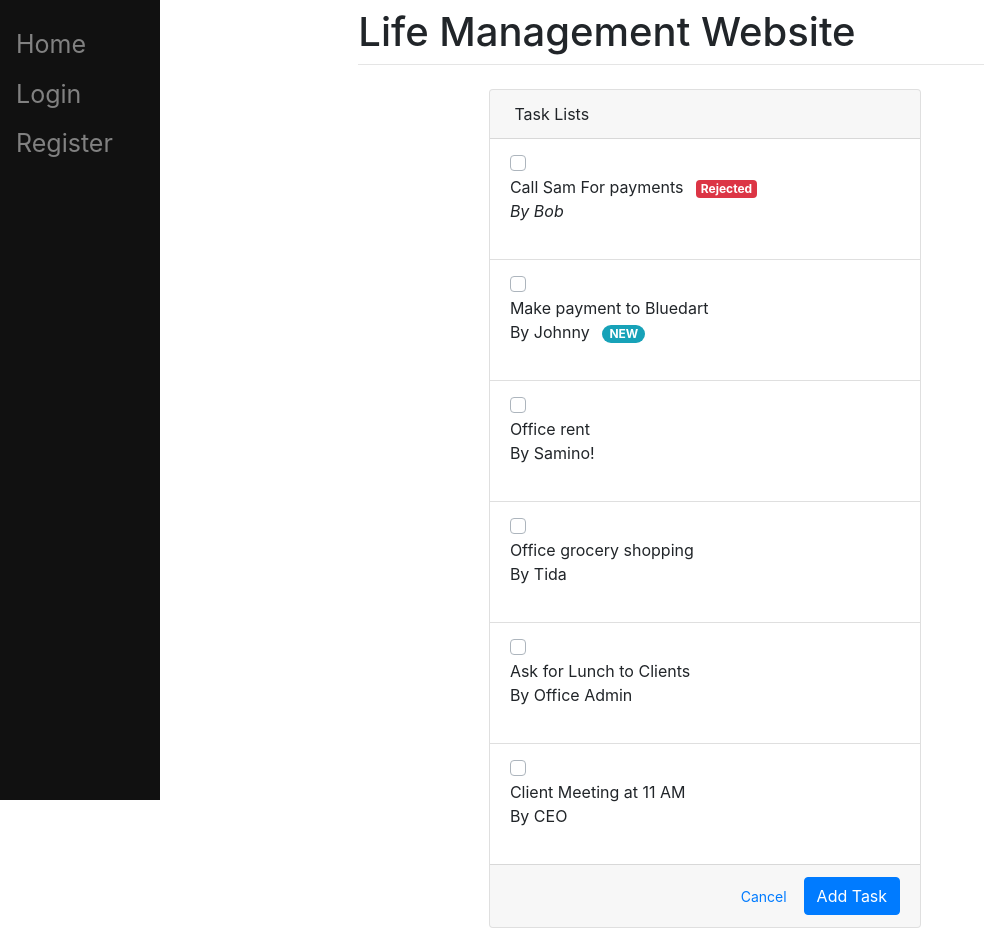
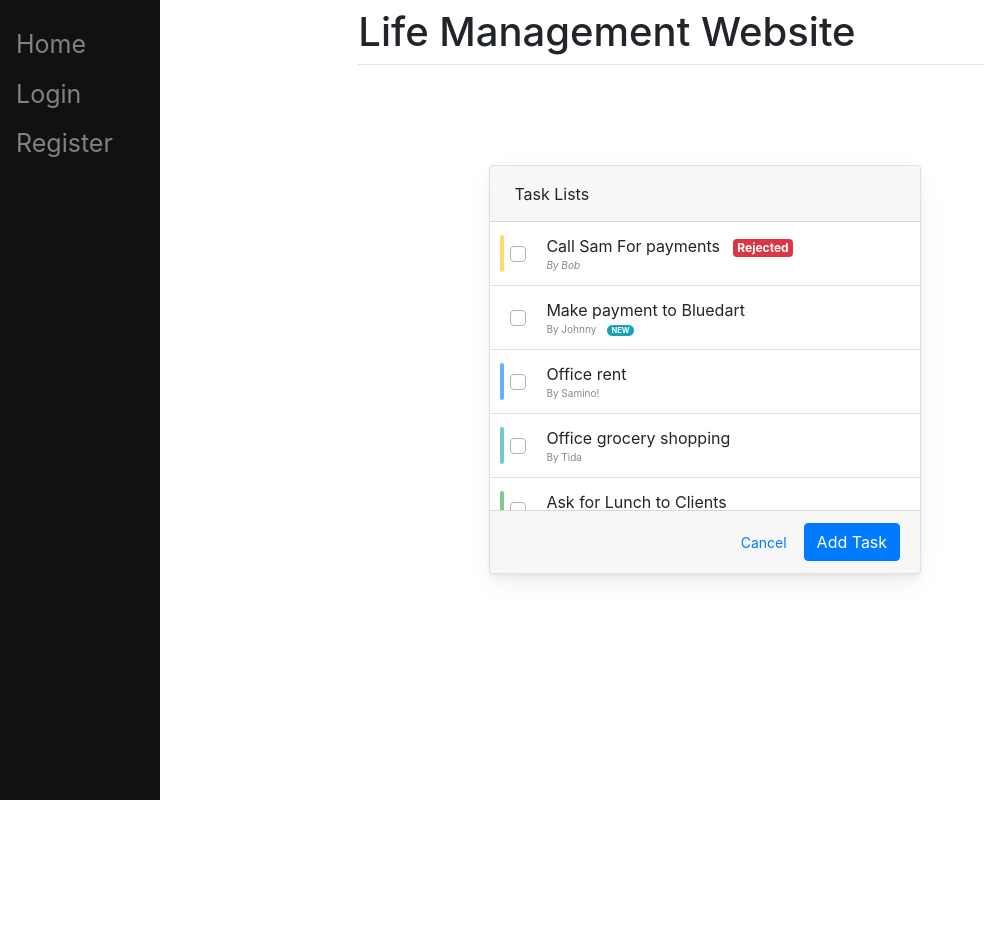
Before and after one commit to manhlamabc123/To-do-List-Web, a Django app: template mysite/todolist/templates/todolist/todolist.html in a window 1280 px wide. Shown: the whole page, without its empty margins (0-984 px from the left). After the commit the page ends 800 px from the top, so only its background shows below. Run offline with Django 3.2, Linux system fonts and the light colour scheme; the template is opened without the code that fills it, so the values that code supplies are empty; some libraries are stand-ins or nearby versions.

Commit message:
Create GUI for To Do List's Page

```diff
--- a/mysite/main/templates/main/base.html
+++ b/mysite/main/templates/main/base.html
@@ -11,6 +11,8 @@
         </title>
 
         <link rel="stylesheet" href="{% static 'css/base.css' %}">
+        {% block style %}
+        {% endblock %}
 
         <link rel="stylesheet" href="https://cdn.jsdelivr.net/npm/bootstrap@4.3.1/dist/css/bootstrap.min.css" integrity="sha384-ggOyR0iXCbMQv3Xipma34MD+dH/1fQ784/j6cY/iJTQUOhcWr7x9JvoRxT2MZw1T" crossorigin="anonymous">
 
--- /dev/null
+++ b/mysite/static/css/todolist.css
@@ -0,0 +1,171 @@
+body {
+    margin: 0;
+    font-family: -apple-system, BlinkMacSystemFont, "Segoe UI", Roboto, "Helvetica Neue", Arial, "Noto Sans", sans-serif, "Apple Color Emoji", "Segoe UI Emoji", "Segoe UI Symbol", "Noto Color Emoji";
+    font-size: 0.88rem;
+    font-weight: 400;
+    line-height: 1.5;
+    color: #495057;
+    text-align: left;
+    background-color: #6200EA
+}
+
+i {
+    font-style: italic
+}
+
+.container {
+    margin-top: 100px
+}
+
+.card {
+    box-shadow: 0 0.46875rem 2.1875rem rgba(4, 9, 20, 0.03), 0 0.9375rem 1.40625rem rgba(4, 9, 20, 0.03), 0 0.25rem 0.53125rem rgba(4, 9, 20, 0.05), 0 0.125rem 0.1875rem rgba(4, 9, 20, 0.03);
+    border-width: 0;
+    transition: all .2s
+}
+
+.card-header:first-child {
+    border-radius: calc(0.25rem - 1px) calc(0.25rem - 1px) 0 0
+}
+
+.card-header {
+    display: flex;
+    align-items: center;
+    border-bottom-width: 1px;
+    padding-top: 0;
+    padding-bottom: 0;
+    padding-right: 0.625rem;
+    height: 3.5rem;
+    background-color: #fff
+}
+
+.widget-subheading {
+    color: #858a8e;
+    font-size: 10px
+}
+
+.card-header.card-header-tab .card-header-title {
+    display: flex;
+    align-items: center;
+    white-space: nowrap
+}
+
+.card-header .header-icon {
+    font-size: 1.65rem;
+    margin-right: 0.625rem
+}
+
+.card-header.card-header-tab .card-header-title {
+    display: flex;
+    align-items: center;
+    white-space: nowrap
+}
+
+.btn-actions-pane-right {
+    margin-left: auto;
+    white-space: nowrap
+}
+
+.text-capitalize {
+    text-transform: capitalize !important
+}
+
+.scroll-area-sm {
+    height: 288px;
+    overflow-x: hidden
+}
+
+.list-group-item {
+    position: relative;
+    display: block;
+    padding: 0.75rem 1.25rem;
+    margin-bottom: -1px;
+    background-color: #fff;
+    border: 1px solid rgba(0, 0, 0, 0.125)
+}
+
+.list-group {
+    display: flex;
+    flex-direction: column;
+    padding-left: 0;
+    margin-bottom: 0
+}
+
+.todo-indicator {
+    position: absolute;
+    width: 4px;
+    height: 60%;
+    border-radius: 0.3rem;
+    left: 0.625rem;
+    top: 20%;
+    opacity: .6;
+    transition: opacity .2s
+}
+
+.bg-warning {
+    background-color: #f7b924 !important
+}
+
+.widget-content {
+    padding: 1rem;
+    flex-direction: row;
+    align-items: center
+}
+
+.widget-content .widget-content-wrapper {
+    display: flex;
+    flex: 1;
+    position: relative;
+    align-items: center
+}
+
+.widget-content .widget-content-right.widget-content-actions {
+    visibility: hidden;
+    opacity: 0;
+    transition: opacity .2s
+}
+
+.widget-content .widget-content-right {
+    margin-left: auto
+}
+
+.btn:not(:disabled):not(.disabled) {
+    cursor: pointer
+}
+
+.btn {
+    position: relative;
+    transition: color 0.15s, background-color 0.15s, border-color 0.15s, box-shadow 0.15s
+}
+
+.btn-outline-success {
+    color: #3ac47d;
+    border-color: #3ac47d
+}
+
+.btn-outline-success:hover {
+    color: #fff;
+    background-color: #3ac47d;
+    border-color: #3ac47d
+}
+
+.btn-outline-success:hover {
+    color: #fff;
+    background-color: #3ac47d;
+    border-color: #3ac47d
+}
+
+.btn-primary {
+    color: #fff;
+    background-color: #3f6ad8;
+    border-color: #3f6ad8
+}
+
+.btn {
+    position: relative;
+    transition: color 0.15s, background-color 0.15s, border-color 0.15s, box-shadow 0.15s;
+    outline: none !important
+}
+
+.card-footer {
+    background-color: #fff
+}
--- a/mysite/todolist/templates/todolist/todolist.html
+++ b/mysite/todolist/templates/todolist/todolist.html
@@ -1,4 +1,9 @@
 {% extends "main/base.html" %}
+{%load static%}
+
+{% block style %}
+<link rel="stylesheet" href="{% static 'css/todolist.css' %}">
+{% endblock %}
 
 {% block title %}
     To Do List
```
